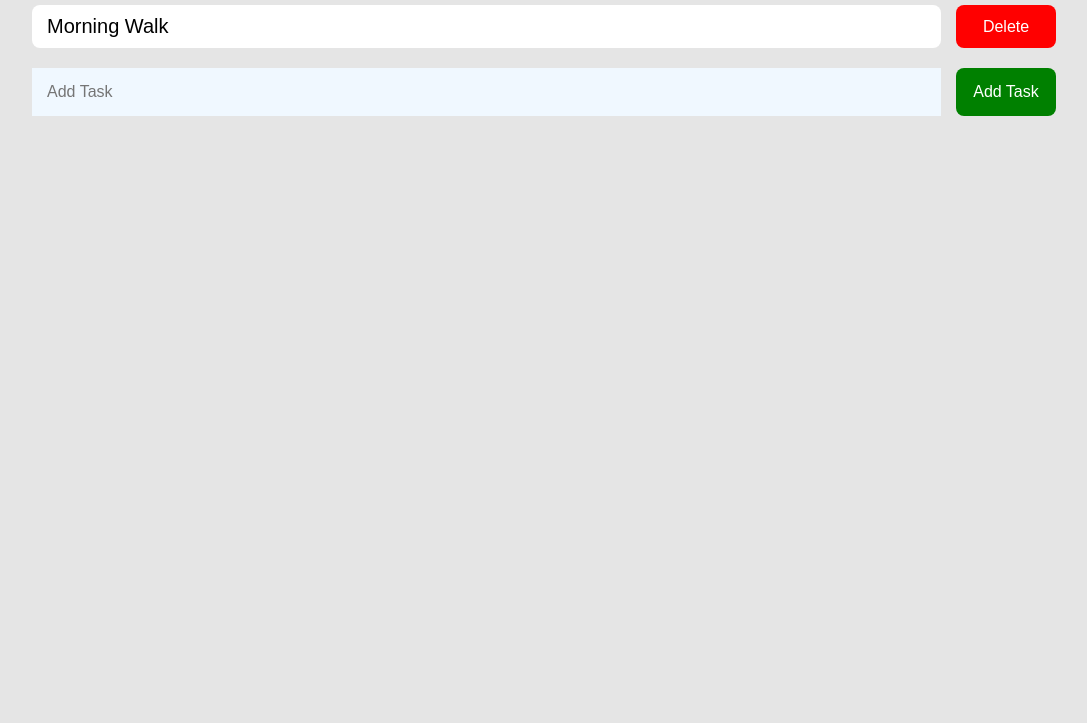
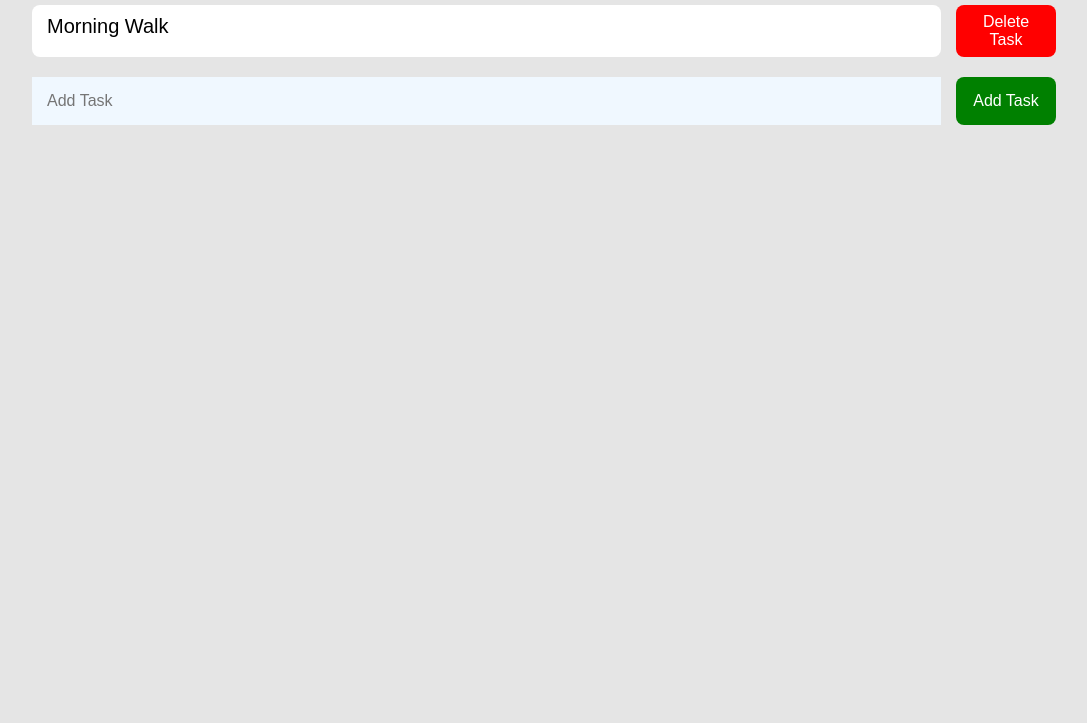
Before and after one commit to nitesh0289/To-do-app, a plain HTML site: page index.html in a window 1280 px wide. Shown: the part 77-800 px from the top of the page, without its empty margins (96-1183 px from the left). Drawn offline with Linux system fonts and the light colour scheme.

Commit message:
updated btn name

```diff
--- a/index.html
+++ b/index.html
@@ -11,7 +11,7 @@
     <ul id="list">
       <li>
         <span>Morning Walk</span>
-        <button class="delete-btn">Delete</button>
+        <button class="delete-btn">Delete Task</button>
       </li>
     </ul>
     <div class="add-task">
```
